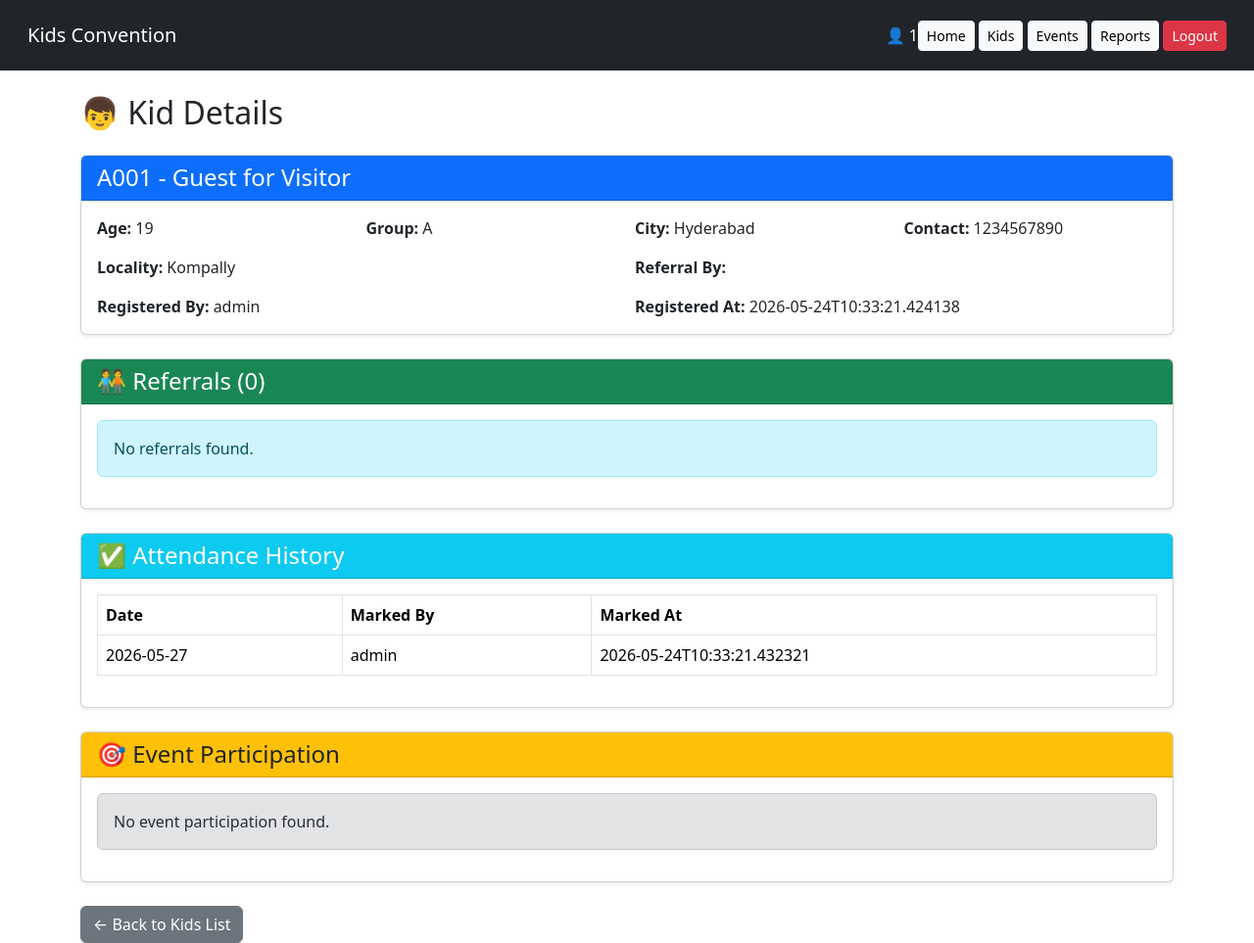
After one commit to presip/kidsconvention, a Flask app: a page that uses templates/base.html in a window 1280 px wide. The commit adds this page. Shown: the whole page at 98% size. Run offline with Flask 3, Linux system fonts and the light colour scheme; the visitor is signed in with stand-in values (Sample User, id 1).

Commit message:
modifications

```diff
--- a/app.py
+++ b/app.py
@@ -531,6 +531,71 @@ def edit_kid(kid_id):
         kids=kids
     )
 
+#----------------------------------------------------
+#  KID PROFILE VIEW
+#----------------------------------------------------
+
+@app.route("/kid/<kid_id>")
+@login_required
+def kid_details(kid_id):
+
+    # ---------------------------------------------------
+    # FETCH KID
+    # ---------------------------------------------------
+
+    kid = Kid.query.filter_by(
+        kid_id=kid_id
+    ).first()
+
+    if not kid:
+
+        flash("Kid not found", "danger")
+
+        return redirect(url_for("kids"))
+
+    # ---------------------------------------------------
+    # FETCH REFERRALS
+    # ---------------------------------------------------
+
+    referrals = Kid.query.filter_by(
+        parent_kid_id=kid_id
+    ).all()
+
+    # ---------------------------------------------------
+    # FETCH ATTENDANCE
+    # ---------------------------------------------------
+
+    attendance = Attendance.query.filter_by(
+        kid_id=kid_id
+    ).order_by(
+        Attendance.marked_at
+    ).all()
+
+    # ---------------------------------------------------
+    # FETCH EVENT PARTICIPATION
+    # ---------------------------------------------------
+
+    event_participation = db.session.query(
+        EventParticipant,
+        Event
+    ).join(
+        Event,
+        EventParticipant.event_id == Event.event_id
+    ).filter(
+        EventParticipant.kid_id == kid_id
+    ).all()
+
+    return render_template(
+
+        "kid_details.html",
+
+        kid=kid,
+        referrals=referrals,
+        attendance=attendance,
+        event_participation=event_participation
+
+    )
+
 # ---------------------------------------------------
 # EVENTs
 # ---------------------------------------------------
--- a/templates/base.html
+++ b/templates/base.html
@@ -29,7 +29,15 @@ function searchTable() {
 <nav class="navbar navbar-expand-lg navbar-dark bg-dark p-3">
 <div class="container-fluid">
 <a class="navbar-brand" href="/">Kids Convention</a>
+        <div class="ms-auto text-white">
 
+            {% if current_user.is_authenticated %}
+
+                👤 {{ current_user.id }}
+
+            {% endif %}
+
+        </div>
 <div>
 <a href="/" class="btn btn-light btn-sm">Home</a>
 <a href="/kids" class="btn btn-light btn-sm">Kids</a>
--- /dev/null
+++ b/templates/kid_details.html
@@ -0,0 +1,292 @@
+{% extends 'base.html' %}
+
+{% block content %}
+
+<h2 class="mb-4">
+
+    👦 Kid Details
+
+</h2>
+
+<!-- KID DETAILS -->
+
+<div class="card shadow-sm mb-4">
+
+    <div class="card-header bg-primary text-white">
+
+        <h4 class="mb-0">
+
+            {{ kid.kid_id }} - {{ kid.name }}
+
+        </h4>
+
+    </div>
+
+    <div class="card-body">
+
+        <div class="row g-3">
+
+            <div class="col-md-3">
+                <strong>Age:</strong>
+                {{ kid.age }}
+            </div>
+
+            <div class="col-md-3">
+                <strong>Group:</strong>
+                {{ kid.age_group }}
+            </div>
+
+            <div class="col-md-3">
+                <strong>City:</strong>
+                {{ kid.city }}
+            </div>
+
+            <div class="col-md-3">
+                <strong>Contact:</strong>
+                {{ kid.contactnumber }}
+            </div>
+
+            <div class="col-md-6">
+                <strong>Locality:</strong>
+                {{ kid.locality }}
+            </div>
+
+            <div class="col-md-6">
+                <strong>Referral By:</strong>
+                {{ kid.parent_kid_id }}
+            </div>
+
+            <div class="col-md-6">
+                <strong>Registered By:</strong>
+                {{ kid.registered_by }}
+            </div>
+
+            <div class="col-md-6">
+                <strong>Registered At:</strong>
+                {{ kid.registered_at }}
+            </div>
+
+        </div>
+
+    </div>
+
+</div>
+
+<!-- REFERRALS -->
+
+<div class="card shadow-sm mb-4">
+
+    <div class="card-header bg-success text-white">
+
+        <h4 class="mb-0">
+
+            🧑‍🤝‍🧑 Referrals
+            ({{ referrals|length }})
+
+        </h4>
+
+    </div>
+
+    <div class="card-body">
+
+        {% if referrals %}
+
+        <div class="table-responsive">
+
+            <table class="table table-bordered">
+
+                <thead>
+
+                    <tr>
+                        <th>Kid ID</th>
+                        <th>Name</th>
+                        <th>Age</th>
+                        <th>City</th>
+                    </tr>
+
+                </thead>
+
+                <tbody>
+
+                    {% for r in referrals %}
+
+                    <tr>
+
+                        <td>
+
+                            <a href="/kid/{{ r.kid_id }}">
+
+                                {{ r.kid_id }}
+
+                            </a>
+
+                        </td>
+
+                        <td>{{ r.name }}</td>
+                        <td>{{ r.age }}</td>
+                        <td>{{ r.city }}</td>
+
+                    </tr>
+
+                    {% endfor %}
+
+                </tbody>
+
+            </table>
+
+        </div>
+
+        {% else %}
+
+        <div class="alert alert-info">
+
+            No referrals found.
+
+        </div>
+
+        {% endif %}
+
+    </div>
+
+</div>
+
+<!-- ATTENDANCE -->
+
+<div class="card shadow-sm mb-4">
+
+    <div class="card-header bg-info text-white">
+
+        <h4 class="mb-0">
+
+            ✅ Attendance History
+
+        </h4>
+
+    </div>
+
+    <div class="card-body">
+
+        {% if attendance %}
+
+        <div class="table-responsive">
+
+            <table class="table table-bordered">
+
+                <thead>
+
+                    <tr>
+                        <th>Date</th>
+                        <th>Marked By</th>
+                        <th>Marked At</th>
+                    </tr>
+
+                </thead>
+
+                <tbody>
+
+                    {% for a in attendance %}
+
+                    <tr>
+
+                        <td>{{ a.day }}</td>
+                        <td>{{ a.marked_by }}</td>
+                        <td>{{ a.marked_at }}</td>
+
+                    </tr>
+
+                    {% endfor %}
+
+                </tbody>
+
+            </table>
+
+        </div>
+
+        {% else %}
+
+        <div class="alert alert-warning">
+
+            No attendance found.
+
+        </div>
+
+        {% endif %}
+
+    </div>
+
+</div>
+
+<!-- EVENT PARTICIPATION -->
+
+<div class="card shadow-sm mb-4">
+
+    <div class="card-header bg-warning">
+
+        <h4 class="mb-0">
+
+            🎯 Event Participation
+
+        </h4>
+
+    </div>
+
+    <div class="card-body">
+
+        {% if event_participation %}
+
+        <div class="table-responsive">
+
+            <table class="table table-bordered">
+
+                <thead>
+
+                    <tr>
+                        <th>Event</th>
+                        <th>Added By</th>
+                        <th>Added At</th>
+                    </tr>
+
+                </thead>
+
+                <tbody>
+
+                    {% for ep, e in event_participation %}
+
+                    <tr>
+
+                        <td>{{ e.event_name }}</td>
+                        <td>{{ ep.added_by }}</td>
+                        <td>{{ ep.added_at }}</td>
+
+                    </tr>
+
+                    {% endfor %}
+
+                </tbody>
+
+            </table>
+
+        </div>
+
+        {% else %}
+
+        <div class="alert alert-secondary">
+
+            No event participation found.
+
+        </div>
+
+        {% endif %}
+
+    </div>
+
+</div>
+
+<a href="/kids"
+   class="btn btn-secondary">
+
+    ← Back to Kids List
+
+</a>
+
+{% endblock %}
```
Also changed, not shown: templates/age_groups.html (+42 -7 lines), templates/attendance_report.html (+6 -1 lines), templates/event_participants.html (+5 -9 lines), templates/kids.html (+6 -1 lines), templates/register_kid.html (+64 -20 lines), instance/kids_convention - Copy.db (added), instance/kids_convention.db (added).
